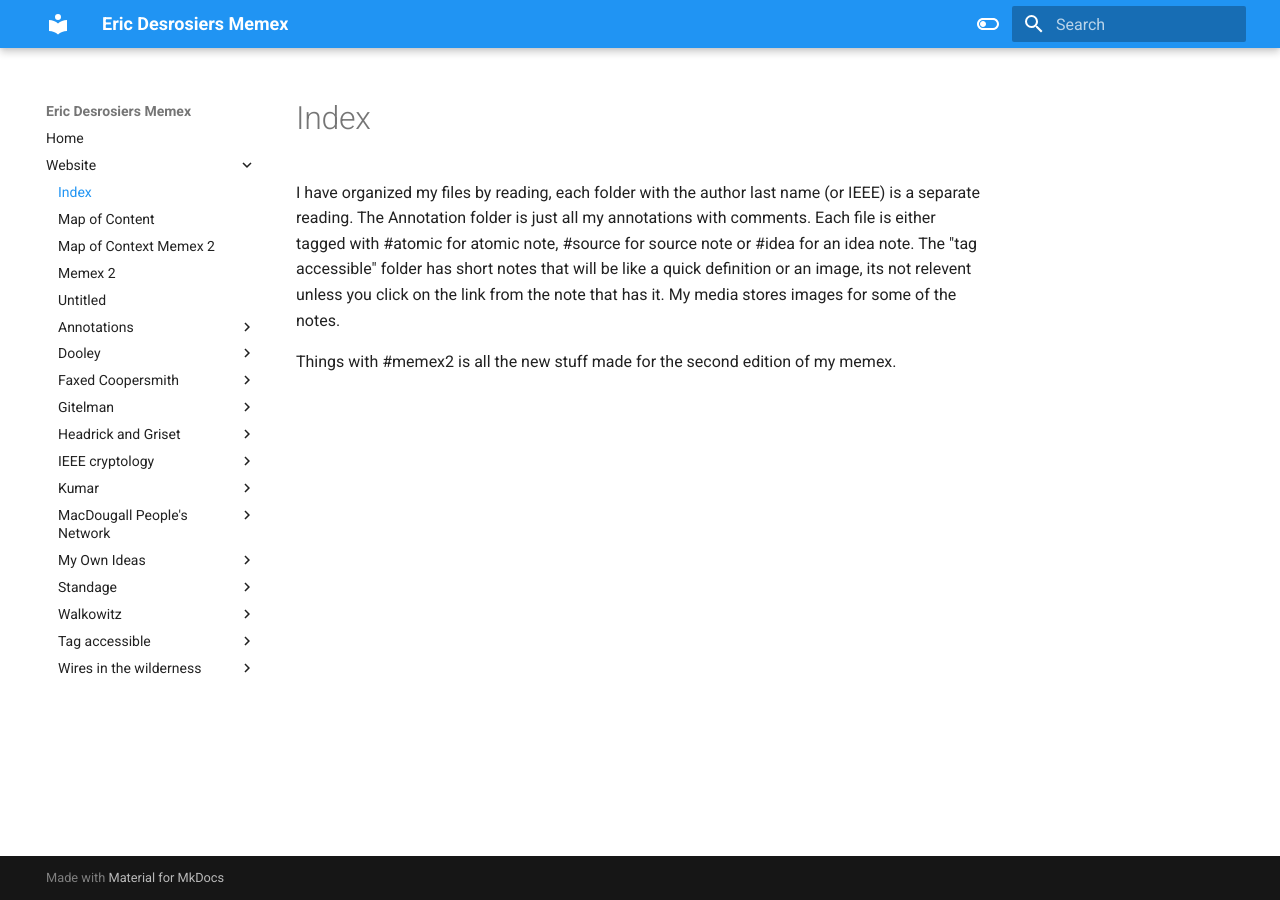
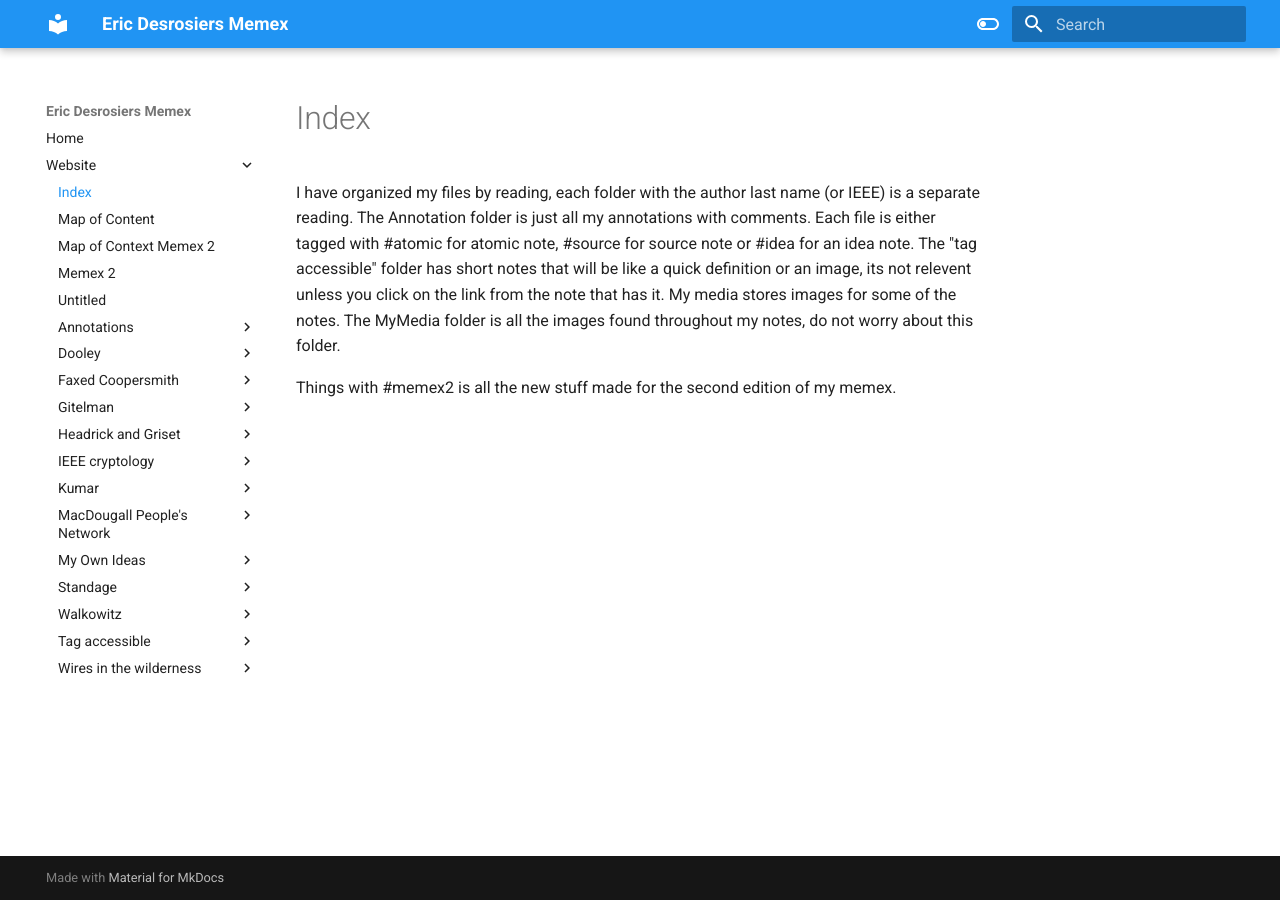
Before and after one commit to Glng3r/memex, an MkDocs documentation site: the page built from docs/website/index.md, in a window 1280 px wide. Built offline with MkDocs 1.6.1 and Material for MkDocs 9.7.7, drawn with Linux system fonts in a browser that asks for light colours.

Commit message:
Add files via upload

```diff
--- a/docs/website/index.md
+++ b/docs/website/index.md
@@ -1,6 +1,6 @@
 
 I have organized my files by reading, each folder with the author last name (or IEEE) is a separate reading. The Annotation folder is just all my annotations with comments. Each file is either tagged with #atomic for atomic note, #source for source note or #idea for an idea note.
-The "tag accessible" folder has short notes that will be like a quick definition or an image, its not relevent unless you click on the link from the note that has it. My media stores images for some of the notes.
+The "tag accessible" folder has short notes that will be like a quick definition or an image, its not relevent unless you click on the link from the note that has it. My media stores images for some of the notes. The MyMedia folder is all the images found throughout my notes, do not worry about this folder.
 
 
 Things with #memex2 is all the new stuff made for the second edition of my memex.
```
